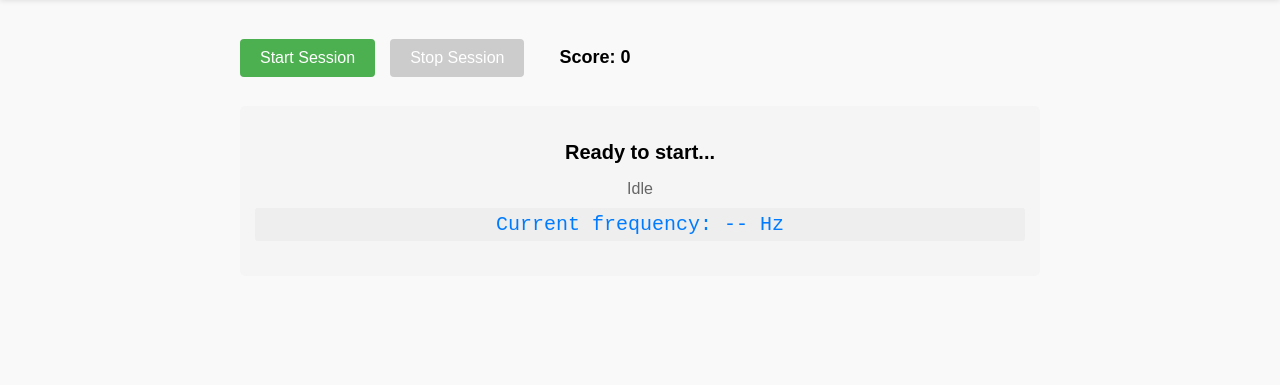
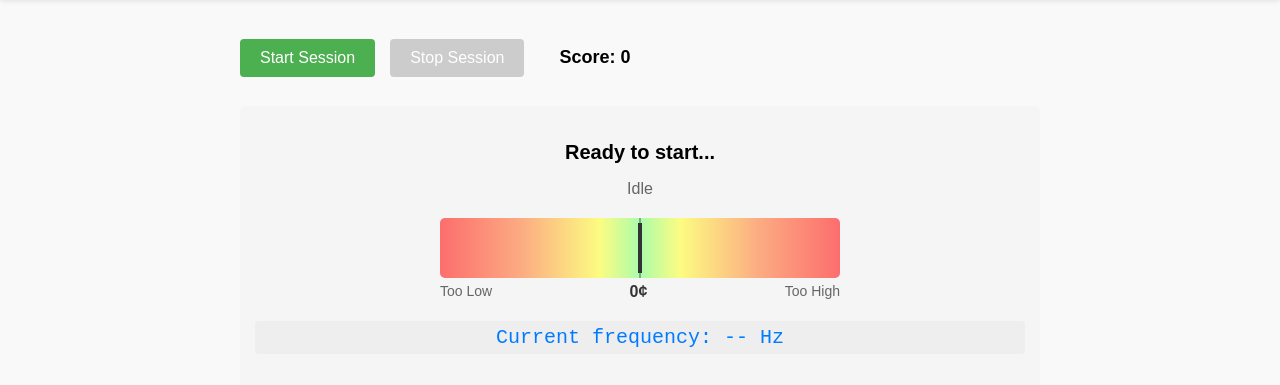
Before and after one commit to riccardoNovaglia/tune-chaser, a website with bundled scripts: page src/index.html in a window 1280 px wide. Shown: the part 79-464 px from the top of the page. Built offline with nearby package versions, Linux system fonts and the light colour scheme.

Commit message:
feat: Add tuning meter UI and functionality for pitch detection

```diff
--- a/src/index.html
+++ b/src/index.html
@@ -42,6 +42,21 @@
       <div id="note-info">
         <p id="note-display">Ready to start...</p>
         <p id="state-display">Idle</p>
+
+        <!-- Tuning meter -->
+        <div id="tuning-container">
+          <div id="tuning-meter">
+            <div class="tuning-scale"></div>
+            <div id="tuning-needle"></div>
+            <div id="tuning-center-mark"></div>
+          </div>
+          <div id="tuning-labels">
+            <span>Too Low</span>
+            <span id="cents-display">0¢</span>
+            <span>Too High</span>
+          </div>
+        </div>
+
         <p id="result-display"></p>
         <p id="current-frequency-display">Current frequency: -- Hz</p>
       </div>
--- a/src/listen.js
+++ b/src/listen.js
@@ -61,6 +61,52 @@ function updateState(state) {
     clearInterval(analysisIntervalId);
     analysisIntervalId = null;
   }
+
+  // Reset tuning meter when not in listening state
+  if (state !== SessionState.LISTENING) {
+    resetTuningMeter();
+  }
+}
+
+// Function to update the tuning meter based on cents off
+function updateTuningMeter(centsOff) {
+  const needle = document.getElementById('tuning-needle');
+  const centsDisplay = document.getElementById('cents-display');
+
+  // Clamp the cents value to a reasonable range for display (-50 to +50 cents)
+  const clampedCents = Math.max(-50, Math.min(50, centsOff));
+
+  // Calculate position (50% is center, each 10 cents = 5% movement)
+  const position = 50 + (clampedCents * 0.5);
+
+  // Update needle position
+  needle.style.left = `${position}%`;
+
+  // Update cents display
+  centsDisplay.textContent = `${Math.abs(centsOff).toFixed(1)}¢`;
+
+  // Change color based on how close to correct pitch
+  if (Math.abs(centsOff) < 5) {
+    needle.style.backgroundColor = '#00cc00'; // Very close - green
+  } else if (Math.abs(centsOff) < 15) {
+    needle.style.backgroundColor = '#66cc00'; // Close - yellow-green
+  } else if (Math.abs(centsOff) < 25) {
+    needle.style.backgroundColor = '#cccc00'; // Getting there - yellow
+  } else {
+    needle.style.backgroundColor = '#cc0000'; // Far off - red
+  }
+}
+
+// Reset the tuning meter to center position
+function resetTuningMeter() {
+  const needle = document.getElementById('tuning-needle');
+  const centsDisplay = document.getElementById('cents-display');
+
+  if (needle && centsDisplay) {
+    needle.style.left = '50%';
+    needle.style.backgroundColor = '#333';
+    centsDisplay.textContent = '0¢';
+  }
 }
 
 function startAnalysis() {
@@ -102,7 +148,11 @@ function startAnalysis() {
           currentFrequencyDisplay.textContent = `Current frequency: -- Hz (no sound detected, level: ${amplitude.toFixed(1)})`;
         },
         onMatchProgress: (matchResult) => {
-          resultDisplay.textContent = `Off by ${Math.abs(matchResult.centsOff).toFixed(1)} cents (${matchResult.direction})`;
+          // Update the tuning meter
+          updateTuningMeter(matchResult.centsOff);
+
+          // Still show text result
+          resultDisplay.textContent = `${matchResult.direction}`;
         },
       });
     } else {
--- a/src/styles.css
+++ b/src/styles.css
@@ -224,3 +224,72 @@ label {
   padding: 5px;
   border-radius: 3px;
 }
+
+/* Tuning meter styles */
+#tuning-container {
+  margin: 20px auto;
+  max-width: 400px;
+}
+
+#tuning-meter {
+  position: relative;
+  height: 60px;
+  background-color: #f0f0f0;
+  border-radius: 5px;
+  overflow: hidden;
+  margin-bottom: 5px;
+}
+
+.tuning-scale {
+  position: absolute;
+  top: 0;
+  left: 0;
+  right: 0;
+  bottom: 0;
+  background: linear-gradient(to right,
+    #ff4d4d 0%,
+    #ff9966 20%,
+    #ffff66 40%,
+    #99ff99 50%,
+    #ffff66 60%,
+    #ff9966 80%,
+    #ff4d4d 100%
+  );
+  opacity: 0.8;
+}
+
+#tuning-needle {
+  position: absolute;
+  top: 5px;
+  left: 50%;
+  height: 50px;
+  width: 4px;
+  background-color: #333;
+  transform: translateX(-50%);
+  transition: left 0.2s ease-out;
+  z-index: 2;
+}
+
+#tuning-center-mark {
+  position: absolute;
+  top: 0;
+  left: 50%;
+  height: 60px;
+  width: 2px;
+  background-color: rgba(0, 0, 0, 0.3);
+  transform: translateX(-50%);
+  z-index: 1;
+}
+
+#tuning-labels {
+  display: flex;
+  justify-content: space-between;
+  font-size: 14px;
+  color: #666;
+}
+
+#cents-display {
+  font-weight: bold;
+  font-size: 16px;
+  color: #333;
+}
```
